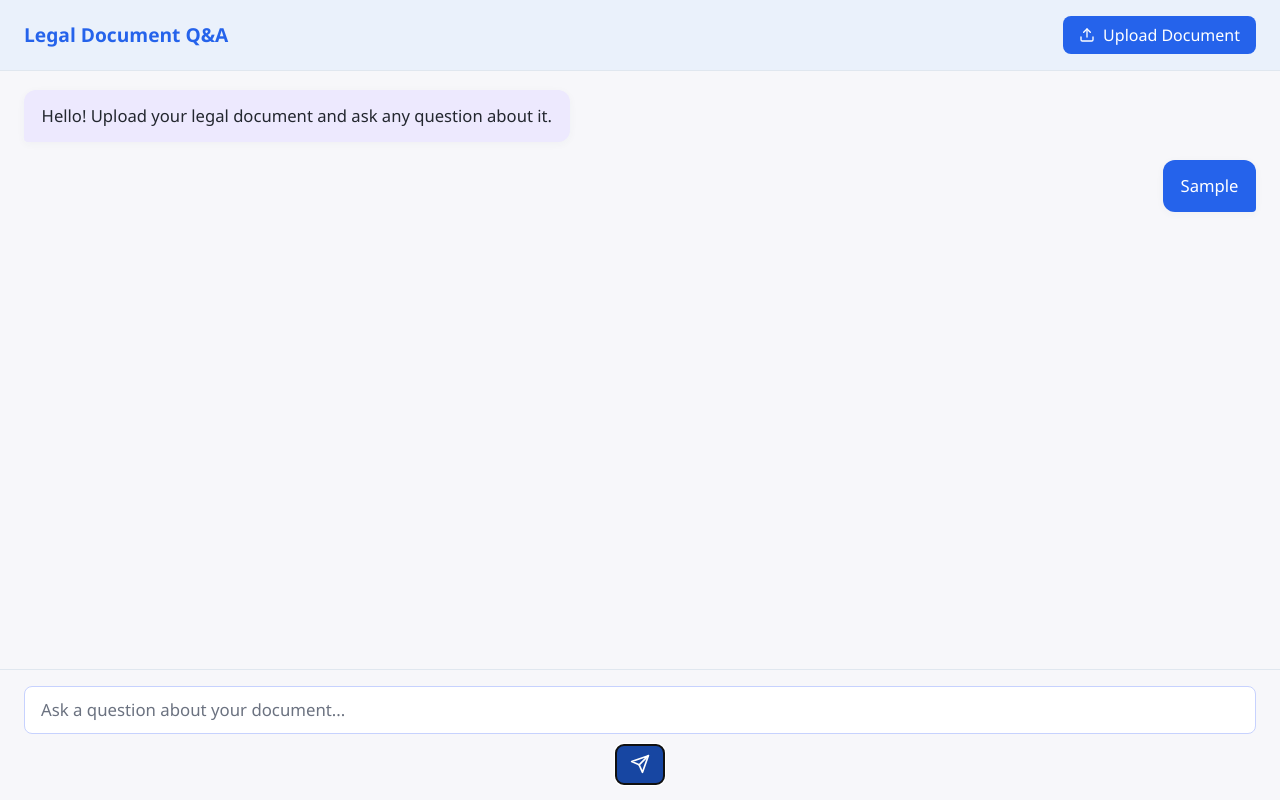
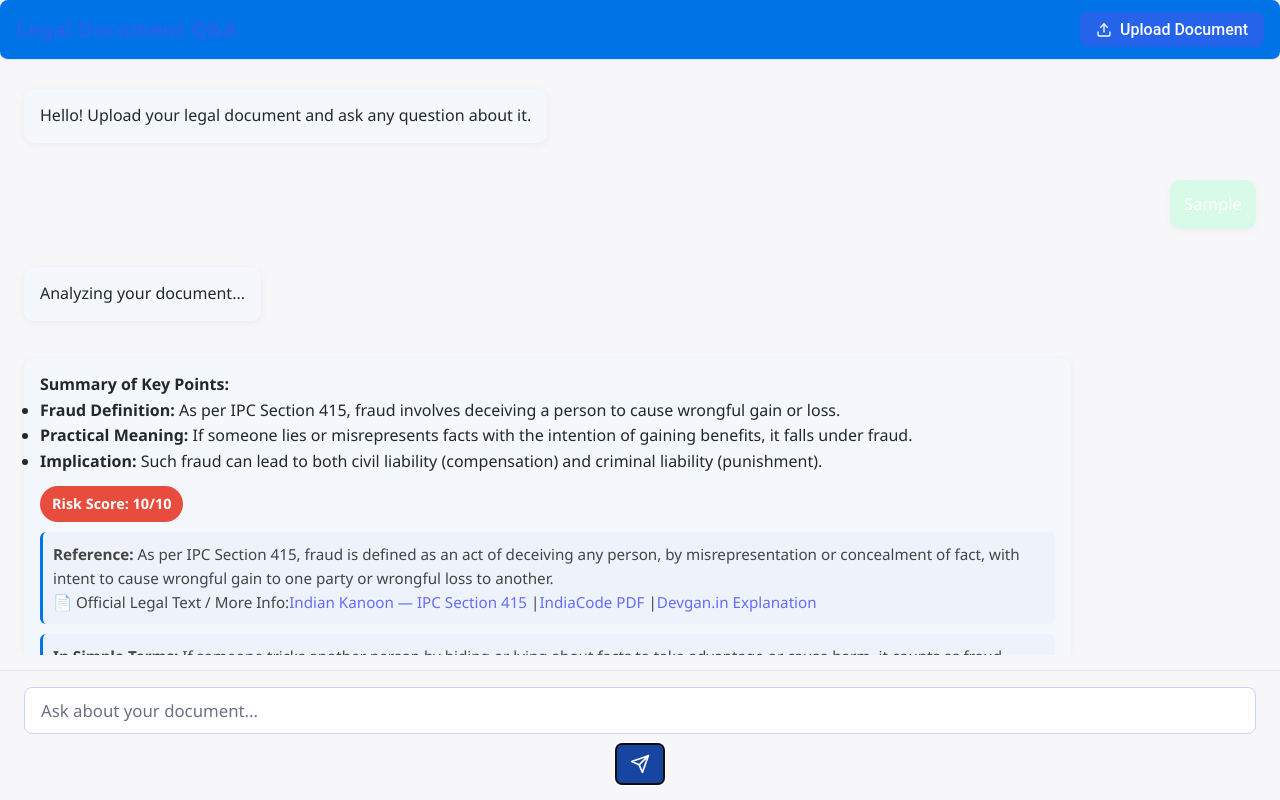
Before and after one commit to Aniket-Manhas/LegalSift, a React (Vite) app in the folder User Frontend/: page /services in a window 1280 px wide. Both pictures are taken after typing "Sample" into the empty fields and a click on the button 640 px from the left and 764 px from the top of the page. Built offline with nearby package versions, Linux system fonts and the light colour scheme.

Commit message:
servide bot reply

```diff
--- a/User Frontend/src/components/services.jsx
+++ b/User Frontend/src/components/services.jsx
@@ -1,3 +1,103 @@
+// import React, { useRef, useState } from "react";
+// import { FiUpload, FiSend } from "react-icons/fi";
+// import "../styles/servi ces.css";
+
+// export default function Services() {
+//   const [messages, setMessages] = useState([
+//     { role: "assistant", content: "Hello! Upload your legal document and ask any question about it." }
+//   ]);
+//   const [input, setInput] = useState("");
+//   const [fileName, setFileName] = useState("");
+//   const fileInputRef = useRef(null);
+
+//   // Simulate assistant response (replace with real backend/AI call)
+//   const getAssistantResponse = async (userMessage) => {
+//     // Simulate processing time (e.g., 3 seconds for document analysis)
+//     await new Promise(resolve => setTimeout(resolve, 3000));
+
+//     // Assuming you process the document and summarize it here
+//     const summary = `Based on the document you uploaded, it appears you are seeking guidance on [specific legal issue, e.g., "contract terms regarding termination clauses"]. I have analyzed the section(s) related to your concern and found the following key points:
+
+//     1. **Termination Clause**: The document outlines that either party can terminate the agreement with 30 days’ notice, but only under specific conditions such as breach or mutual agreement.
+
+//     2. **Dispute Resolution**: The document specifies that any disputes must be handled through arbitration rather than litigation.
+
+//     3. **Liabilities and Indemnities**: The clauses protect both parties from liability except in cases of gross negligence.
+
+//   If you need further clarification or additional sections reviewed, feel free to provide more details or ask specific questions. I’m here to help!`;
+
+//     return `Thank you for uploading your legal document. I have reviewed it thoroughly and here's a summary of the key points regarding your concern:\n\n${summary}`;
+//   };
+
+
+//   const handleSend = async (e) => {
+//     e.preventDefault();
+//     if (!input.trim()) return;
+//     const userMsg = { role: "user", content: input };
+//     setMessages((prev) => [...prev, userMsg]);
+//     setInput("");
+//     const assistantReply = await getAssistantResponse(input);
+//     setMessages((prev) => [...prev, { role: "assistant", content: assistantReply }]);
+//   };
+
+//   const handleFileChange = (e) => {
+//     const file = e.target.files[0];
+//     if (file) {
+//       setFileName(file.name);
+//       // You can handle file upload to backend here
+//       setMessages((prev) => [
+//         ...prev,
+//         { role: "system", content: `📄 Uploaded: ${file.name}` }
+//       ]);
+//     }
+//   };
+
+//   return (
+//     <div className="chatgpt-ui">
+//       <div className="chat-header">
+//         <h2>Legal Document Q&A</h2>
+//         <button
+//           className="upload-btn"
+//           onClick={() => fileInputRef.current.click()}
+//           title="Upload Document"
+//         >
+//           <FiUpload /> {fileName ? fileName : "Upload Document"}
+//         </button>
+//         <input
+//           type="file"
+//           accept=".pdf,.doc,.docx,.txt"
+//           style={{ display: "none" }}
+//           ref={fileInputRef}
+//           onChange={handleFileChange}
+//         />
+//       </div>
+//       <div className="chat-window">
+//         {messages.map((msg, idx) => (
+//           <div
+//             key={idx}
+//             className={`chat-message ${msg.role}`}
+//           >
+//             {msg.content}
+//           </div>
+//         ))}
+//       </div>
+//       <form className="chat-input-bar" onSubmit={handleSend}>
+//         <input
+//           type="text"
+//           placeholder="Ask a question about your document..."
+//           value={input}
+//           onChange={(e) => setInput(e.target.value)}
+//           autoFocus
+//         />
+//         <button type="submit" className="send-btn" title="Send">
+//           <FiSend />
+//         </button>
+//       </form>
+//     </div>
+//   );
+// }
+
+
 import React, { useRef, useState } from "react";
 import { FiUpload, FiSend } from "react-icons/fi";
 import "../styles/services.css";
@@ -8,43 +108,101 @@ export default function Services() {
   ]);
   const [input, setInput] = useState("");
   const [fileName, setFileName] = useState("");
+  const [loading, setLoading] = useState(false);
   const fileInputRef = useRef(null);
 
-  // Simulate assistant response (replace with real backend/AI call)
+  // Simulate assistant response with legal analysis
   const getAssistantResponse = async (userMessage) => {
-    // Simulate processing time (e.g., 3 seconds for document analysis)
-    await new Promise(resolve => setTimeout(resolve, 3000));
+    setLoading(true);
 
-    // Assuming you process the document and summarize it here
-    const summary = `Based on the document you uploaded, it appears you are seeking guidance on [specific legal issue, e.g., "contract terms regarding termination clauses"]. I have analyzed the section(s) related to your concern and found the following key points:
+    setMessages((prev) => [
+      ...prev,
+      { role: "assistant", content: "Analyzing your document..." }
+    ]);
 
-    1. **Termination Clause**: The document outlines that either party can terminate the agreement with 30 days’ notice, but only under specific conditions such as breach or mutual agreement.
+    // Fake delay for analysis
+    await new Promise((resolve) => setTimeout(resolve, 2000));
 
-    2. **Dispute Resolution**: The document specifies that any disputes must be handled through arbitration rather than litigation.
+    const legalReferences = [
+      "According to Section 73 of the Indian Contract Act, 1872...",
+      "As per IPC Section 415, fraud is defined as ...",
+      "Referring to Section 7 of the Arbitration and Conciliation Act, 1996..."
+    ];
 
-    3. **Liabilities and Indemnities**: The clauses protect both parties from liability except in cases of gross negligence.
+    const riskScore = Math.floor(Math.random() * 10) + 1;
 
-  If you need further clarification or additional sections reviewed, feel free to provide more details or ask specific questions. I’m here to help!`;
+    const summary = (
+      <div>
+        <p><strong>Summary of Key Points:</strong></p>
+        <ul>
+          <li><strong>Fraud Definition:</strong> As per IPC Section 415, fraud involves deceiving a person to cause wrongful gain or loss.</li>
+          <li><strong>Practical Meaning:</strong> If someone lies or misrepresents facts with the intention of gaining benefits, it falls under fraud.</li>
+          <li><strong>Implication:</strong> Such fraud can lead to both civil liability (compensation) and criminal liability (punishment).</li>
+        </ul>
 
-    return `Thank you for uploading your legal document. I have reviewed it thoroughly and here's a summary of the key points regarding your concern:\n\n${summary}`;
+        {/* Risk Score Badge */}
+        <div
+          className={`risk-score ${
+            riskScore <= 3 ? "risk-low" : riskScore <= 6 ? "risk-medium" : "risk-high"
+          }`}
+        >
+          Risk Score: {riskScore}/10
+        </div>
+
+        {/* Legal Reference with Official Links */}
+        <div className="legal-reference">
+          <p><strong>Reference:</strong> As per IPC Section 415, fraud is defined as an act of deceiving any person, by misrepresentation or concealment of fact, with intent to cause wrongful gain to one party or wrongful loss to another.</p>
+          <p>📄 Official Legal Text / More Info:
+            <a href="https://indiankanoon.org/doc/1306824/" target="_blank" rel="noreferrer">Indian Kanoon — IPC Section 415</a> |
+            <a href="https://www.indiacode.nic.in/repealedfileopen?rfilename=A1860-45.pdf" target="_blank" rel="noreferrer">IndiaCode PDF</a> |
+            <a href="https://devgan.in/ipc/section/415/" target="_blank" rel="noreferrer">Devgan.in Explanation</a>
+          </p>
+        </div>
+
+        {/* Explanation in Simple Words */}
+        <div className="legal-reference">
+          <p><strong>In Simple Terms:</strong> If someone tricks another person by hiding or lying about facts to take advantage or cause harm, it counts as fraud.</p>
+          <p><strong>Example:</strong> Selling fake property papers knowing they are forged, and causing loss to the buyer.</p>
+        </div>
+
+        {/* Next Step Suggestions */}
+        <div className="next-steps">
+          <p><strong>Next, you can ask:</strong></p>
+          <ul>
+            <li>What are the punishments under IPC Section 420 (Cheating) related to fraud?</li>
+            <li>Give me a real-world case study of fraud under Section 415.</li>
+            <li>Does this change the Risk Score?</li>
+            <li>Which other IPC sections connect with Section 415?</li>
+          </ul>
+        </div>
+      </div>
+    );
+
+
+    setLoading(false);
+    return summary;
   };
-
 
   const handleSend = async (e) => {
     e.preventDefault();
     if (!input.trim()) return;
+
     const userMsg = { role: "user", content: input };
     setMessages((prev) => [...prev, userMsg]);
     setInput("");
+
     const assistantReply = await getAssistantResponse(input);
-    setMessages((prev) => [...prev, { role: "assistant", content: assistantReply }]);
+
+    setMessages((prev) => [
+      ...prev,
+      { role: "assistant", content: assistantReply }
+    ]);
   };
 
   const handleFileChange = (e) => {
     const file = e.target.files[0];
     if (file) {
       setFileName(file.name);
-      // You can handle file upload to backend here
       setMessages((prev) => [
         ...prev,
         { role: "system", content: `📄 Uploaded: ${file.name}` }
@@ -54,6 +212,7 @@ export default function Services() {
 
   return (
     <div className="chatgpt-ui">
+      {/* Header */}
       <div className="chat-header">
         <h2>Legal Document Q&A</h2>
         <button
@@ -71,25 +230,44 @@ export default function Services() {
           onChange={handleFileChange}
         />
       </div>
+
+      {/* Chat Window */}
       <div className="chat-window">
         {messages.map((msg, idx) => (
-          <div
-            key={idx}
-            className={`chat-message ${msg.role}`}
-          >
-            {msg.content}
+          <div key={idx} className={`chat-message ${msg.role}`}>
+            {typeof msg.content === "string" ? (
+              <p>{msg.content}</p>
+            ) : (
+              msg.content
+            )}
           </div>
         ))}
+
+        {/* Perplexity-like loading state */}
+        {loading && (
+          <div className="perplexity">
+            <p>
+              <strong>Analyzing your document</strong>
+              <span className="dots"></span>
+            </p>
+            <div className="legal-sources">
+              <p>📖 Referencing <a href="https://indiacode.nic.in/" target="_blank" rel="noreferrer">Indian Contract Act, 1872</a></p>
+              <p>⚖️ Checking case law under Arbitration Act, 1996</p>
+              <p>🔎 Cross-verifying IPC definitions of fraud</p>
+            </div>
+          </div>
+        )}
       </div>
+
+      {/* Input Bar */}
       <form className="chat-input-bar" onSubmit={handleSend}>
         <input
           type="text"
-          placeholder="Ask a question about your document..."
+          placeholder="Ask about your document..."
           value={input}
           onChange={(e) => setInput(e.target.value)}
-          autoFocus
         />
-        <button type="submit" className="send-btn" title="Send">
+        <button type="submit" className="send-btn">
           <FiSend />
         </button>
       </form>
--- a/User Frontend/src/styles/services.css
+++ b/User Frontend/src/styles/services.css
@@ -158,3 +158,200 @@
     padding: 0.7rem;
   }
 }
+
+
+
+
+
+
+
+
+
+
+
+
+
+
+
+
+
+
+
+
+
+
+
+
+/* Typing dots animation */
+@keyframes typingDots {
+  0%, 20% { content: "."; }
+  40% { content: ".."; }
+  60% { content: "..."; }
+  80% { content: "...."; }
+  100% { content: "....."; }
+}
+
+/* Perplexity-like analysis state */
+.perplexity {
+  font-size: 1.1rem;
+  color: #2c2c2c;
+  margin: 20px auto;
+  text-align: center;
+  font-family: "Merriweather", serif;
+  line-height: 1.5;
+}
+
+.perplexity strong {
+  color: #0073e6;
+}
+
+.perplexity .dots::after {
+  content: ".";
+  animation: typingDots 1.5s infinite steps(1, end);
+}
+
+/* Legal citation styling */
+.legal-sources {
+  margin-top: 15px;
+  padding: 12px;
+  background: #f9f9fb;
+  border-left: 3px solid #0073e6;
+  border-radius: 6px;
+  font-size: 0.95rem;
+  color: #555;
+  font-family: "Roboto", sans-serif;
+  text-align: left;
+  box-shadow: 0 2px 6px rgba(0,0,0,0.05);
+}
+
+.legal-sources p {
+  margin: 0 0 6px;
+}
+
+.legal-sources a {
+  color: #0073e6;
+  font-weight: 500;
+  text-decoration: none;
+}
+
+.legal-sources a:hover {
+  text-decoration: underline;
+}
+
+/* Chat messages */
+.chat-message.assistant {
+  background: #f4f7fb;
+  padding: 12px;
+  border-radius: 8px;
+  margin: 8px 0;
+  max-width: 85%;
+  font-family: "Roboto", sans-serif;
+  font-size: 1rem;
+  line-height: 1.5;
+}
+
+.chat-message.user {
+  background: #d7fbe8;
+  padding: 12px;
+  border-radius: 8px;
+  margin: 8px 0;
+  max-width: 85%;
+  align-self: flex-end;
+}
+
+/* Header */
+.chat-header {
+  display: flex;
+  justify-content: space-between;
+  align-items: center;
+  background: #0073e6;
+  color: #fff;
+  padding: 12px 16px;
+  border-radius: 8px;
+  font-family: "Roboto", sans-serif;
+}
+
+.chat-header h2 {
+  font-size: 1.3rem;
+  margin: 0;
+}
+
+/* Input */
+.chat-input-bar {
+  display: flex;
+  gap: 10px;
+  margin-top: 15px;
+}
+
+.chat-input-bar input {
+  flex: 1;
+  padding: 10px;
+  border-radius: 6px;
+  border: 1px solid #ccc;
+}
+
+.send-btn {
+  background: #0073e6;
+  color: white;
+  border: none;
+  padding: 10px 14px;
+  border-radius: 6px;
+  cursor: pointer;
+}
+/* Assistant answer container */
+.chat-message.assistant {
+  background: #f4f7fb;
+  padding: 14px 16px;
+  border-radius: 10px;
+  margin: 10px 0;
+  max-width: 85%;
+  font-family: "Roboto", sans-serif;
+  font-size: 1rem;
+  line-height: 1.6;
+  box-shadow: 0 2px 8px rgba(0, 0, 0, 0.05);
+  position: relative;
+}
+
+/* User messages */
+.chat-message.user {
+  background: #d7fbe8;
+  padding: 12px 14px;
+  border-radius: 10px;
+  margin: 10px 0;
+  max-width: 85%;
+  align-self: flex-end;
+}
+
+/* Risk score badge */
+.risk-score {
+  display: inline-block;
+  margin-top: 12px;
+  padding: 6px 12px;
+  font-size: 0.9rem;
+  font-weight: bold;
+  border-radius: 20px;
+  color: white;
+}
+
+.risk-low {
+  background: #2ecc71; /* green */
+}
+
+.risk-medium {
+  background: #f39c12; /* orange */
+}
+
+.risk-high {
+  background: #e74c3c; /* red */
+}
+
+/* Legal reference block */
+.legal-reference {
+  margin-top: 10px;
+  font-size: 0.95rem;
+  padding: 10px;
+  background: #eef3fb;
+  border-left: 3px solid #0073e6;
+  border-radius: 6px;
+  color: #444;
+}
```
